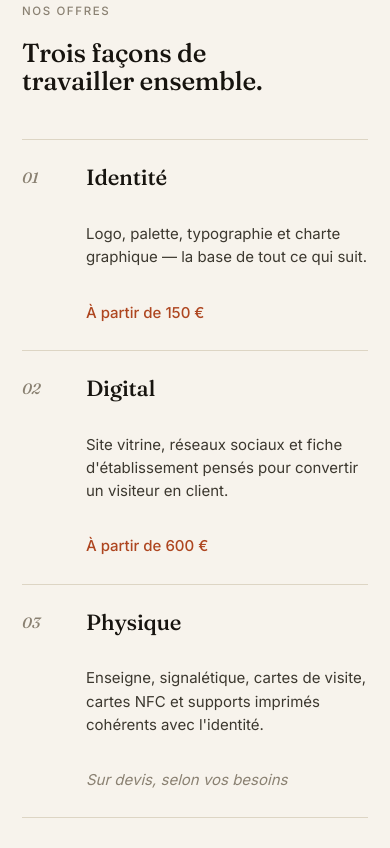
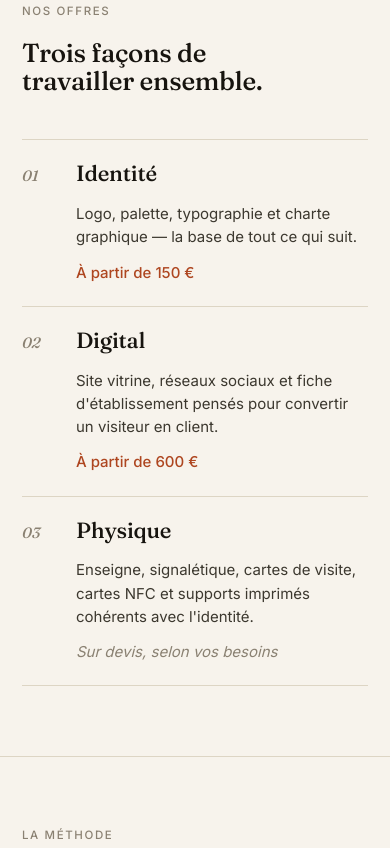
Before and after one commit to fripiz/identite-studio, a website: page public/index.html in a window 390 px wide. Shown: the part 1397-2245 px from the top of the page. Drawn offline with Linux system fonts and the light colour scheme.

Commit message:
Offres : prix sur sa propre colonne, affichage mobile corrigé

```diff
--- a/public/css/style.css
+++ b/public/css/style.css
@@ -132,12 +132,12 @@ p.lede{font-size:17px;max-width:520px;color:#4A4436;}
 /* offers */
 .offer-list{margin-top:44px;border-top:1px solid var(--line);}
 .offer-row{
-  display:grid;grid-template-columns:60px 200px 1fr;gap:24px;align-items:start;
+  display:grid;grid-template-columns:60px 180px minmax(0,1fr) 220px;gap:24px;align-items:baseline;
   padding:26px 0;border-bottom:1px solid var(--line);
 }
 .offer-num{font-family:'Fraunces',serif;font-style:italic;color:var(--muted);font-size:15px;}
 .offer-row p{max-width:480px;font-size:15px;}
-.offer-price{font-size:13.5px;font-weight:500;color:var(--rust);margin-top:8px;}
+.offer-price{font-size:13.5px;font-weight:500;color:var(--rust);text-align:right;white-space:nowrap;}
 .offer-price-muted{color:var(--muted);font-weight:400;font-style:italic;}
 
 /* process */
@@ -308,9 +308,10 @@ p.lede{font-size:17px;max-width:520px;color:#4A4436;}
   .hero{grid-template-columns:1fr;padding:52px 22px 60px;gap:36px;}
   .manifesto-grid{grid-template-columns:1fr;gap:30px;}
   .process-grid{grid-template-columns:1fr 1fr;gap:20px;}
-  .offer-row{grid-template-columns:40px 1fr;}
+  .offer-row{grid-template-columns:40px minmax(0,1fr);gap:8px 14px;padding:22px 0;}
   .offer-row h3{grid-column:2;}
   .offer-row p{grid-column:2;}
+  .offer-price{text-align:left;white-space:normal;margin-top:4px;}
   .wrap{padding:0 22px;}
   .header-inner{padding:16px 22px;}
   .contact-methods{grid-template-columns:1fr;}
```
